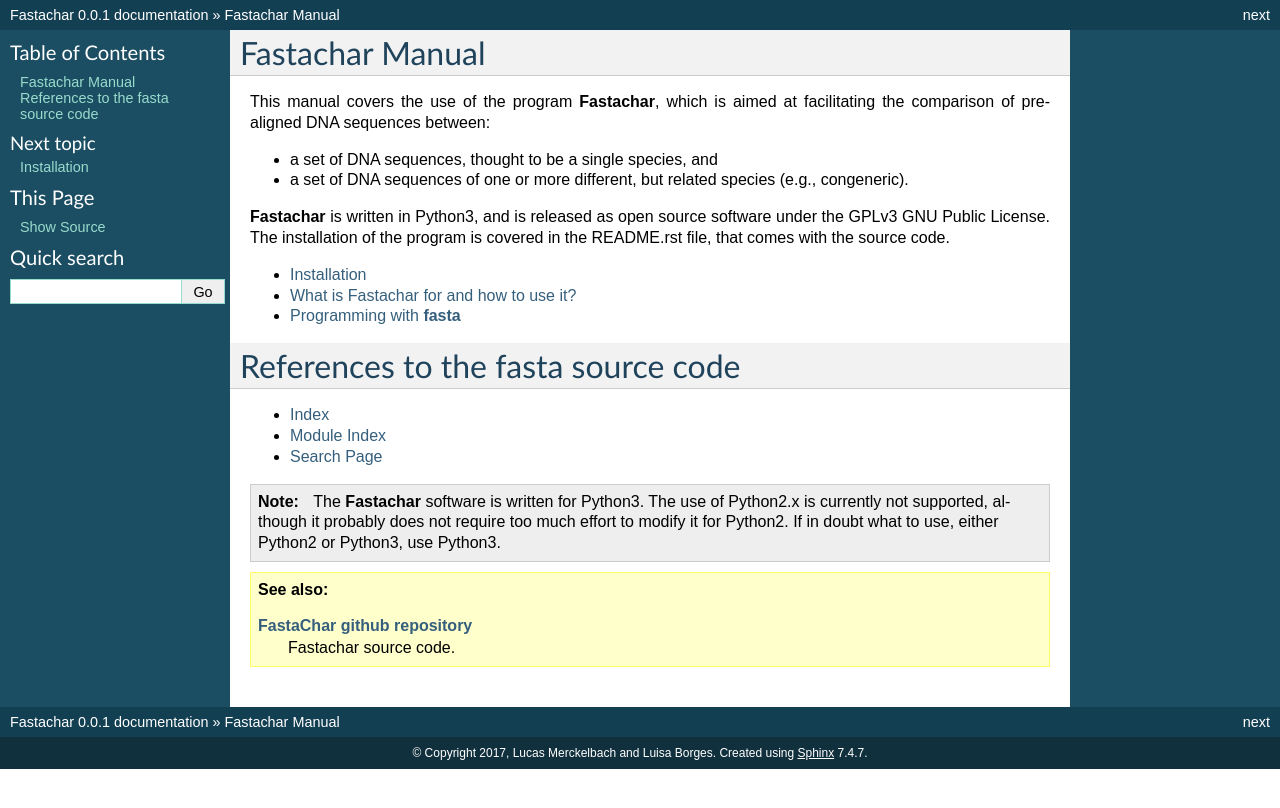
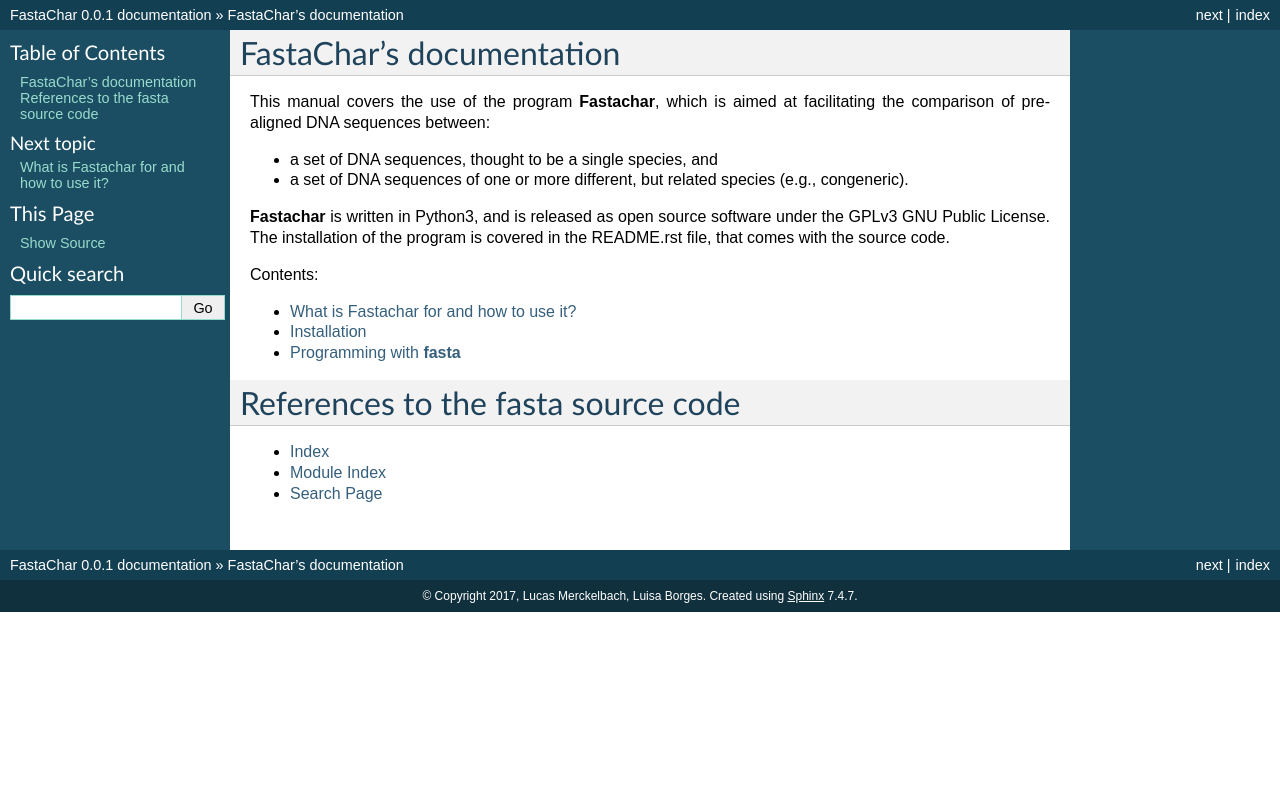
Before and after one commit to smerckel/FastaChar, a Sphinx documentation site: the page built from doc/index.rst, in a window 1280 px wide. Shown: the top 808 px of the page. Built offline with Sphinx 7.4.7, drawn with Linux system fonts in a browser that asks for light colours.

Commit message:
Fixed autodoc and references

```diff
--- a/doc/conf.py
+++ b/doc/conf.py
@@ -1,7 +1,8 @@
+#!/usr/bin/env python3
 # -*- coding: utf-8 -*-
 #
-# Fastachar documentation build configuration file, created by
-# sphinx-quickstart on Tue Jun  6 12:52:37 2017.
+# FastaChar documentation build configuration file, created by
+# sphinx-quickstart on Wed Jun 28 15:38:29 2017.
 #
 # This file is execfile()d with the current directory set to its
 # containing dir.
@@ -30,8 +31,7 @@
 # Add any Sphinx extension module names here, as strings. They can be
 # extensions coming with Sphinx (named 'sphinx.ext.*') or your custom
 # ones.
-extensions = ['sphinx.ext.autodoc',
-    'sphinx.ext.doctest']
+extensions = ['sphinx.ext.autodoc']
 
 # Add any paths that contain templates here, relative to this directory.
 templates_path = ['_templates']
@@ -43,22 +43,21 @@
 source_suffix = '.rst'
 
 # The master toctree document.
-#master_doc = 'index--ext-autodoc'
 master_doc = 'index'
 
 # General information about the project.
-project = u'Fastachar'
-copyright = u'2017, Lucas Merckelbach and Luisa Borges'
-author = u'Lucas Merckelbach and Luisa Borges'
+project = 'FastaChar'
+copyright = '2017, Lucas Merckelbach, Luisa Borges'
+author = 'Lucas Merckelbach, Luisa Borges'
 
 # The version info for the project you're documenting, acts as replacement for
 # |version| and |release|, also used in various other places throughout the
 # built documents.
 #
 # The short X.Y version.
-version = u'0.0.1'
+version = '0.0.1'
 # The full version, including alpha/beta/rc tags.
-release = u'0.0.1'
+release = '0.0.1'
 
 # The language for content autogenerated by Sphinx. Refer to documentation
 # for a list of supported languages.
@@ -98,14 +97,11 @@
 # so a file named "default.css" will overwrite the builtin "default.css".
 html_static_path = ['_static']
 
-# copied from python-packaging/conf.py:
-html_use_index = False
-
 
 # -- Options for HTMLHelp output ------------------------------------------
 
 # Output file base name for HTML help builder.
-htmlhelp_basename = 'Fastachardoc'
+htmlhelp_basename = 'FastaChardoc'
 
 
 # -- Options for LaTeX output ---------------------------------------------
@@ -113,7 +109,7 @@
 latex_elements = {
     # The paper size ('letterpaper' or 'a4paper').
     #
-    'papersize': 'a4paper',
+    # 'papersize': 'letterpaper',
 
     # The font size ('10pt', '11pt' or '12pt').
     #
@@ -132,8 +128,8 @@
 # (source start file, target name, title,
 #  author, documentclass [howto, manual, or own class]).
 latex_documents = [
-    (master_doc, 'Fastachar.tex', u'Fastachar Documentation',
-     u'Lucas Merckelbach and Luisa Borges', 'manual'),
+    (master_doc, 'FastaChar.tex', 'FastaChar Documentation',
+     'Lucas Merckelbach, Luisa Borges', 'manual'),
 ]
 
 
@@ -142,7 +138,7 @@
 # One entry per manual page. List of tuples
 # (source start file, name, description, authors, manual section).
 man_pages = [
-    (master_doc, 'fastachar', u'Fastachar Documentation',
+    (master_doc, 'fastachar', 'FastaChar Documentation',
      [author], 1)
 ]
 
@@ -153,7 +149,7 @@
 # (source start file, target name, title, author,
 #  dir menu entry, description, category)
 texinfo_documents = [
-    (master_doc, 'Fastachar', u'Fastachar Documentation',
-     author, 'Fastachar', 'One line description of project.',
+    (master_doc, 'FastaChar', 'FastaChar Documentation',
+     author, 'FastaChar', 'One line description of project.',
      'Miscellaneous'),
 ]
--- a/doc/index.rst
+++ b/doc/index.rst
@@ -1,5 +1,10 @@
-Fastachar Manual
-================
+.. FastaChar documentation master file, created by
+   sphinx-quickstart on Wed Jun 28 15:38:29 2017.
+   You can adapt this file completely to your liking, but it should at least
+   contain the root `toctree` directive.
+
+FastaChar's documentation
+=========================
 
 This manual covers the use of the program **Fastachar**, which is aimed
 at facilitating the comparison of pre-aligned DNA sequences between:
@@ -15,28 +20,15 @@
 
 .. toctree::
    :maxdepth: 1
+   :caption: Contents:
 
+   howto
    installation
-   howto
    programming_with_fasta
 
 References to the fasta source code
 =======================================
 
-
 * :ref:`genindex`
 * :ref:`modindex`
 * :ref:`search`
-
-
-.. note::
-
-   The **Fastachar** software is written for Python3. The use of
-   Python2.x is currently not supported, although it probably does not
-   require too much effort to modify it for Python2. If in doubt what
-   to use, either Python2 or Python3, use Python3.
-
-.. seealso::
-
-    `FastaChar github repository <http://github.com/smerckel/fastachar>`_
-          Fastachar source code.
--- a/doc/programming_with_fasta.rst
+++ b/doc/programming_with_fasta.rst
@@ -1,5 +1,5 @@
 Programming with **fasta**
-========================
+==========================
 
 
 The graphical user interface is intended to provide easy access to the
```
Also changed, not shown: 1 other file.
